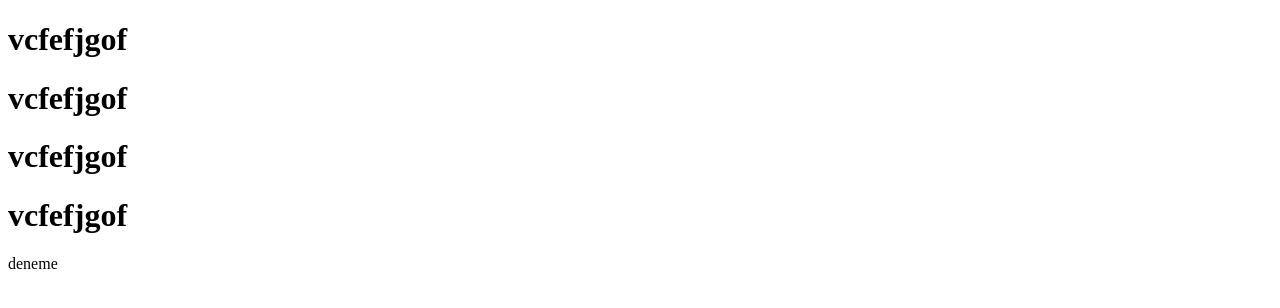
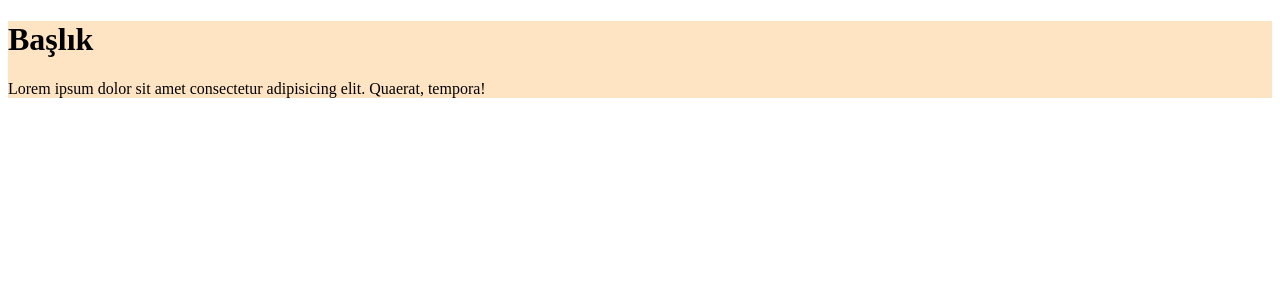
Before and after one commit to shirin-serdarova/techSkil2, a plain HTML site: page index.html in a window 1280 px wide. Drawn offline with Linux system fonts and the light colour scheme.

Commit message:
deneme 2

```diff
--- /dev/null
+++ b/css/style.css
@@ -0,0 +1,3 @@
+.first-div{
+    background-color: bisque;
+}
--- a/index.html
+++ b/index.html
@@ -1,19 +1,15 @@
 <!DOCTYPE html>
 <html lang="en">
-
 <head>
     <meta charset="UTF-8">
-    <meta http-equiv="X-UA-Compatible" content="IE-edge">
     <meta name="viewport" content="width=device-width, initial-scale=1.0">
     <title>Document</title>
+    <link rel="stylesheet" href="./css/style.css">
 </head>
-
 <body>
-    <h1>vcfefjgof</h1>
-    <h1>vcfefjgof</h1>
-    <h1>vcfefjgof</h1>
-    <h1>vcfefjgof</h1>
-    <div>deneme</div>
+    <div class="first-div">
+        <h1 class="first-div-h">Başlık</h1>
+        <p class="first-div-p">Lorem ipsum dolor sit amet consectetur adipisicing elit. Quaerat, tempora!</p>
+    </div>
 </body>
-
 </html>
```
Also changed, not shown: .prettierrc.json (deleted), 1 other file.
